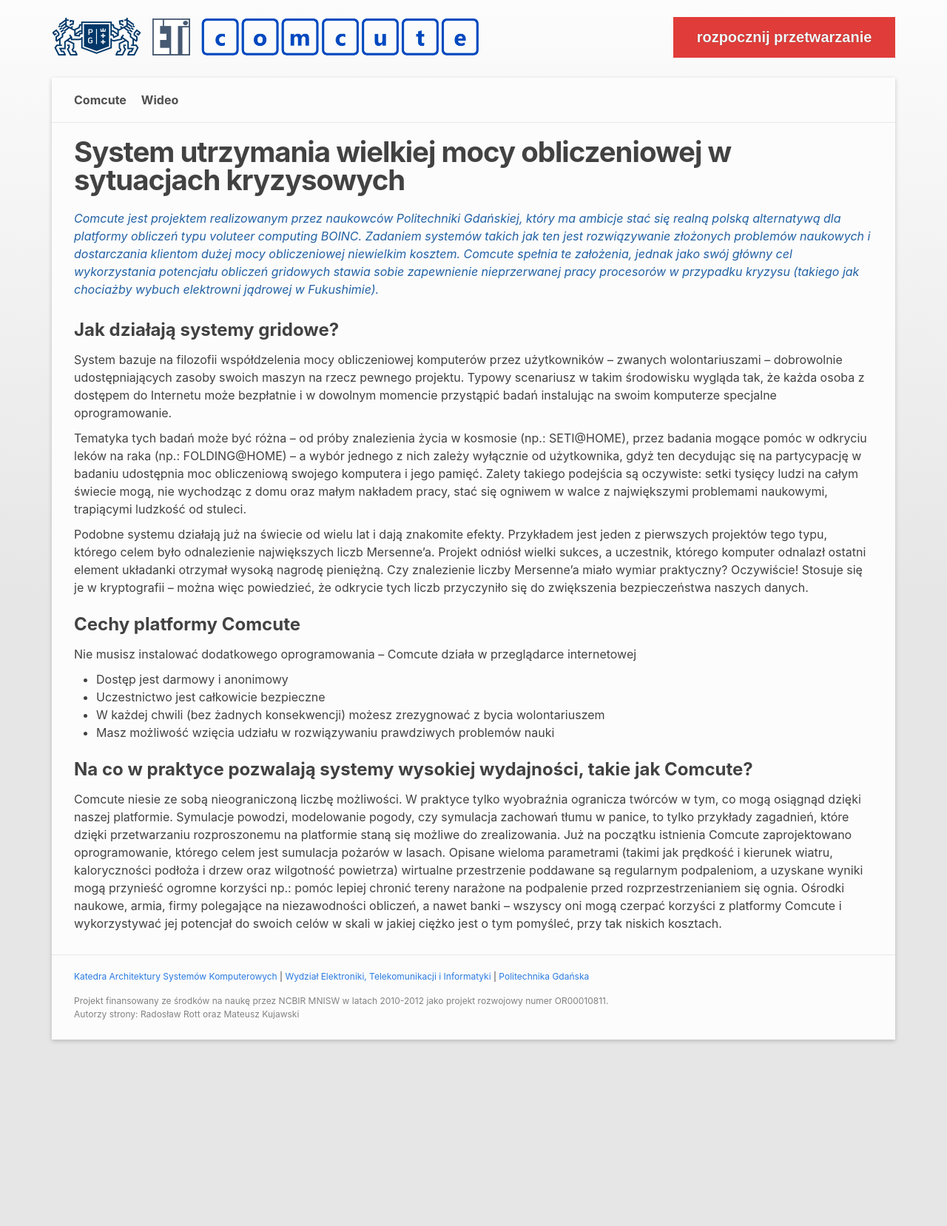
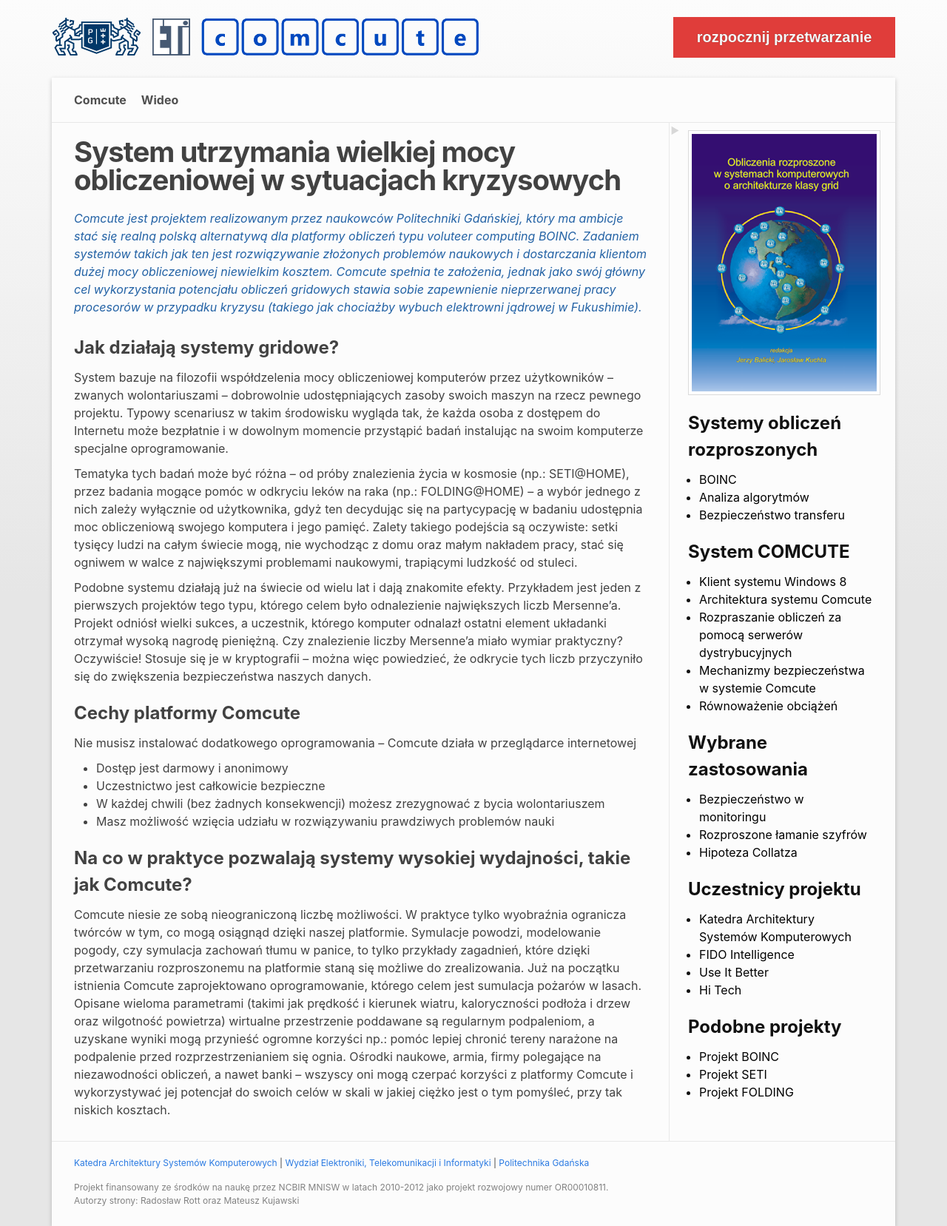
Before and after one commit to Rocik/comcute, a Jekyll site: the page built from index.md, in a window 1280 px wide. Shown: the whole page at 74% size. Built offline with Jekyll 4.4.1, drawn with Linux system fonts in a browser that asks for light colours; comment, search, counter and statistics services are not loaded.

Commit message:
Add side panel

```diff
--- /dev/null
+++ b/_includes/side-panel.html
@@ -0,0 +1,111 @@
+<aside id="panel">
+    <div class="spacer-panel">
+        <ul>
+            <li>
+                <div title="Obliczenia rozproszone w systemach komputerowych o architekturze klasy grid" class="cover">Obliczenia rozproszone w systemach komputerowych o architekturze klasy grid</div>
+            </li>
+
+            <li>
+                <h2>Systemy obliczeń rozproszonych</h2>
+                <ul>
+                    <li>
+                        <a title="BOINC" href="/comcute/2018/03/14/berkeley-open-infrastructure-for-network-computing.html">BOINC</a>
+                    </li>
+
+                    <li>
+                        <a title="Analiza algorytmów" href="/comcute/2018/03/14/analiza-istniejacych-obliczen-uruchamianych-w-ramach-systemow-rozproszonych.html">Analiza algorytmów</a>
+                    </li>
+
+                    <li>
+                        <a title="Bezpieczeństwo transferu" href="/comcute/2018/03/14/bezpieczenstwo-transferu-zestrukturalizowanych-plikow-xml-w-sieci-grid-w-oparciu-o-uslugi-web-service-poprzez-protokol-soap.html">Bezpieczeństwo transferu</a>
+                    </li>
+                </ul>
+
+            </li>
+
+            <li>
+                <h2>System COMCUTE</h2>
+                <ul>
+                    <li>
+                        <a title="Klient systemu Windows 8" href="/comcute/2018/03/14/klient-systemu-windows-8.html">Klient systemu Windows 8</a>
+                    </li>
+
+                    <li>
+                        <a title="Architektura systemu Comcute" href="/comcute/2018/03/14/architektura-systemu-comcute.html">Architektura systemu Comcute</a>
+                    </li>
+
+                    <li>
+                        <a title="Rozpraszanie obliczeń za pomocą serwerów dystrybucyjnych" href="/comcute/2018/03/14/rozpraszanie-obliczen-za-pomoca-serwerow-dystrybucyjnych.html">Rozpraszanie obliczeń za pomocą serwerów dystrybucyjnych</a>
+                    </li>
+
+                    <li>
+                        <a title="Mechanizmy bezpieczeństwa w systemie Comcute" href="/comcute/2018/03/14/mechanizmy-bezpieczenstwa-w-systemie-comcute.html">Mechanizmy bezpieczeństwa w systemie Comcute</a>
+                    </li>
+
+                    <li>
+                        <a title="Równoważenie obciążeń" href="/comcute/2018/03/14/optymalizacja-rownowazenia-obciazen-w-systemach-klasy-grid.html">Równoważenie obciążeń</a>
+                    </li>
+                </ul>
+            </li>
+
+            <li>
+                <h2>Wybrane zastosowania</h2>
+                <ul>
+                    <li>
+                        <a title="Bezpieczeństwo w monitoringu" href="/comcute/2018/03/14/bezpieczenstwo-w-monitoringu.html">Bezpieczeństwo w monitoringu</a>
+                    </li>
+
+                    <li>
+                        <a title="Rozproszone łamanie szyfrów" href="/comcute/2018/03/14/rozproszone-lamanie-szyfrow.html">Rozproszone łamanie szyfrów</a>
+                    </li>
+
+                    <li>
+                        <a title="Hipoteza Collatza" href="/comcute/2018/03/14/efektywne-zrownoleglanie-obliczen-w-systemie-klasy-grid-na-przykladzie-hipotezy-collatza.html">Hipoteza Collatza</a>
+                    </li>
+                </ul>
+            </li>
+
+            <li>
+                <h2>Uczestnicy projektu</h2>
+                <ul>
+                    <li>
+                        <a title="Katedra Architektury Systemów Komputerowych" href="http://kask.eti.pg.gda.pl/" rel="external">Katedra Architektury Systemów Komputerowych</a>
+                    </li>
+
+                    <li>
+                        <a title="FIDO Intelligence">FIDO Intelligence</a>
+                    </li>
+
+                    <li>
+                        <a title="Use It Better" href="http://useitbetter.com/" onclick="javascript:_gaq.push(['_trackEvent','outbound-menu','http://useitbetter.com']);" rel="external">Use It Better</a>
+                    </li>
+
+                    <li>
+                        <a title="Hi Tech">Hi Tech</a>
+                    </li>
+                </ul>
+            </li>
+
+            <li>
+                <h2>Podobne projekty</h2>
+                <ul>
+                    <li>
+                        <a title="Projekt BOINC" href="http://boinc.berkeley.edu/" onclick="javascript:_gaq.push(['_trackEvent','outbound-menu','http://boinc.berkeley.edu']);" rel="external">Projekt BOINC</a>
+                    </li>
+
+                    <li>
+                        <a title="Projekt SETI" href="http://setiathome.berkeley.edu/" onclick="javascript:_gaq.push(['_trackEvent','outbound-menu','http://setiathome.berkeley.edu']);" rel="external">Projekt SETI</a>
+                    </li>
+
+                    <li>
+                        <a title="Projekt FOLDING" href="http://folding.stanford.edu/" onclick="javascript:_gaq.push(['_trackEvent','outbound-menu','http://folding.stanford.edu']);" rel="external">Projekt FOLDING</a>
+                    </li>
+                </ul>
+            </li>
+        </ul>
+    </div>
+</aside>
+
+<div id="line">
+    <div id="more-less"></div>
+</div>
--- a/_layouts/default.html
+++ b/_layouts/default.html
@@ -11,11 +11,17 @@
 
         {%- include menu.html -%}
 
-        <main class="page-content" aria-label="Content">
-            <div class="spacer">
-                {{ content }}
-            </div>
-        </main>
+        <div id="center">
+
+            {%- include side-panel.html -%}
+
+            <main class="page-content" aria-label="Content">
+                <div class="spacer">
+                    {{ content }}
+                </div>
+            </main>
+
+        </div>
 
         {%- include footer.html -%}
 
--- a/_sass/_layout.scss
+++ b/_sass/_layout.scss
@@ -253,13 +253,36 @@ $header-width: 900px !default;
 }
 
 
+#center {
+    overflow: hidden;
+    position: relative;
+
+    @include media-query($on-palm) {
+        overflow: initial;
+        position: initial;
+    }
+}
+
+
 /**
  * Page content
  */
 .page-content {
     color: $grey-color-dark;
+    border-top: 1px solid $grey-color-light;
+    width:calc(75% - 20px);
 
-    border-top: 1px solid $grey-color-light;
+    @include media-query($on-palm) {
+        width:auto;
+    }
+
+    &.more {
+        width:calc(100% - 20px);
+
+        @include media-query($on-palm) {
+            width:auto;
+        }
+    }
 }
 
 .page-heading {
@@ -395,6 +418,95 @@ figure {
 
 
 /**
+ * Side panel
+ */
+#line {
+    border-top: 1px solid $grey-color-light;
+    border-left: 1px solid $grey-color-light;
+    height: 100%;
+    width: 20px;
+    position: absolute;
+    right: 25%;
+
+    @include media-query($on-palm) {
+        display: none;
+    }
+
+    &.less {
+        right: 0%;
+        border-left: none;
+    }
+}
+
+#more-less {
+    background: url("images/more_less.png") no-repeat scroll top right transparent;
+    color: #4A4A4A;
+    height: 20px;
+    width: 20px;
+    position: absolute;
+    top: 0;
+    opacity: 0.2;
+    transition: opacity 0.25s ease-out;
+
+    &:hover {
+        opacity: 0.8;
+    }
+
+    &.less {
+        background-position: left top;
+    }
+}
+
+#panel {
+    border-top: 1px solid $grey-color-light;
+    width: 25%;
+    float:right;
+
+    @include media-query($on-palm) {
+        display: none;
+    }
+
+    &.hidden {
+        display: none;
+    }
+
+    a {
+        color: #000
+    }
+
+    ul {
+        list-style-type: none;
+        margin-left: 5px;
+    }
+
+    li {
+        ul {
+            list-style-type: disc;
+            li {
+                margin-left: 10px;
+            }
+        }
+    }
+
+    .spacer-panel {
+        padding-right: 30px;
+        padding-top: 10px;
+        padding-bottom: 15px;
+    }
+
+    .cover {
+        width: 250px;
+        height: 348px;
+        padding: 4px;
+        background: url('images/okladka_bg.png') no-repeat center center #fff;
+        border: 1px solid #dadada;
+        margin-bottom: 2px;
+        text-indent: -999999px;
+    }
+}
+
+
+/**
  * Site footer
  */
 .site-footer {
--- a/js/comcute.js
+++ b/js/comcute.js
@@ -176,14 +176,16 @@ jQuery(document).ready(function($) {
         }
     });
     $('#more-less').click(function(event) {
-        if ($('#more-less').hasClass('more')) {
-            $('#main').addClass('full');
-            $('#more-less').removeClass('more');
+        if ($('#more-less').hasClass('less')) {
+            $('#more-less').removeClass('less');
+            $('#line').removeClass('less');
+            $('.page-content').removeClass('more');
+            $('#panel').removeClass('hidden');
+        } else {
             $('#more-less').addClass('less');
-        } else if ($('#more-less').hasClass('less')) {
-            $('#main').removeClass('full');
-            $('#more-less').removeClass('less');
-            $('#more-less').addClass('more');
+            $('#line').addClass('less');
+            $('.page-content').addClass('more');
+            $('#panel').addClass('hidden');
         }
     });
 }(jQuery));
```
Also changed, not shown: images/more_less.png (added), images/okladka_bg.png (added).
